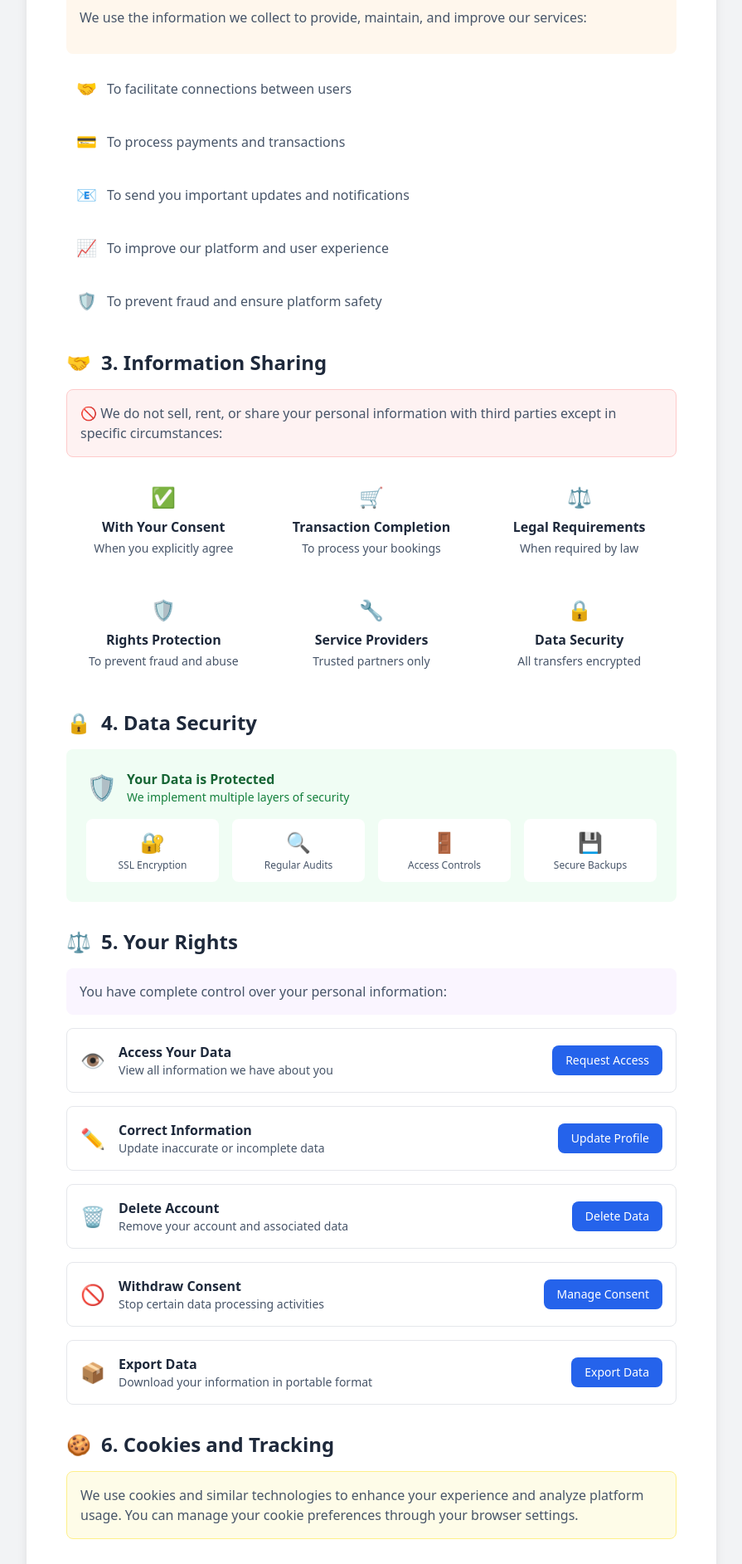
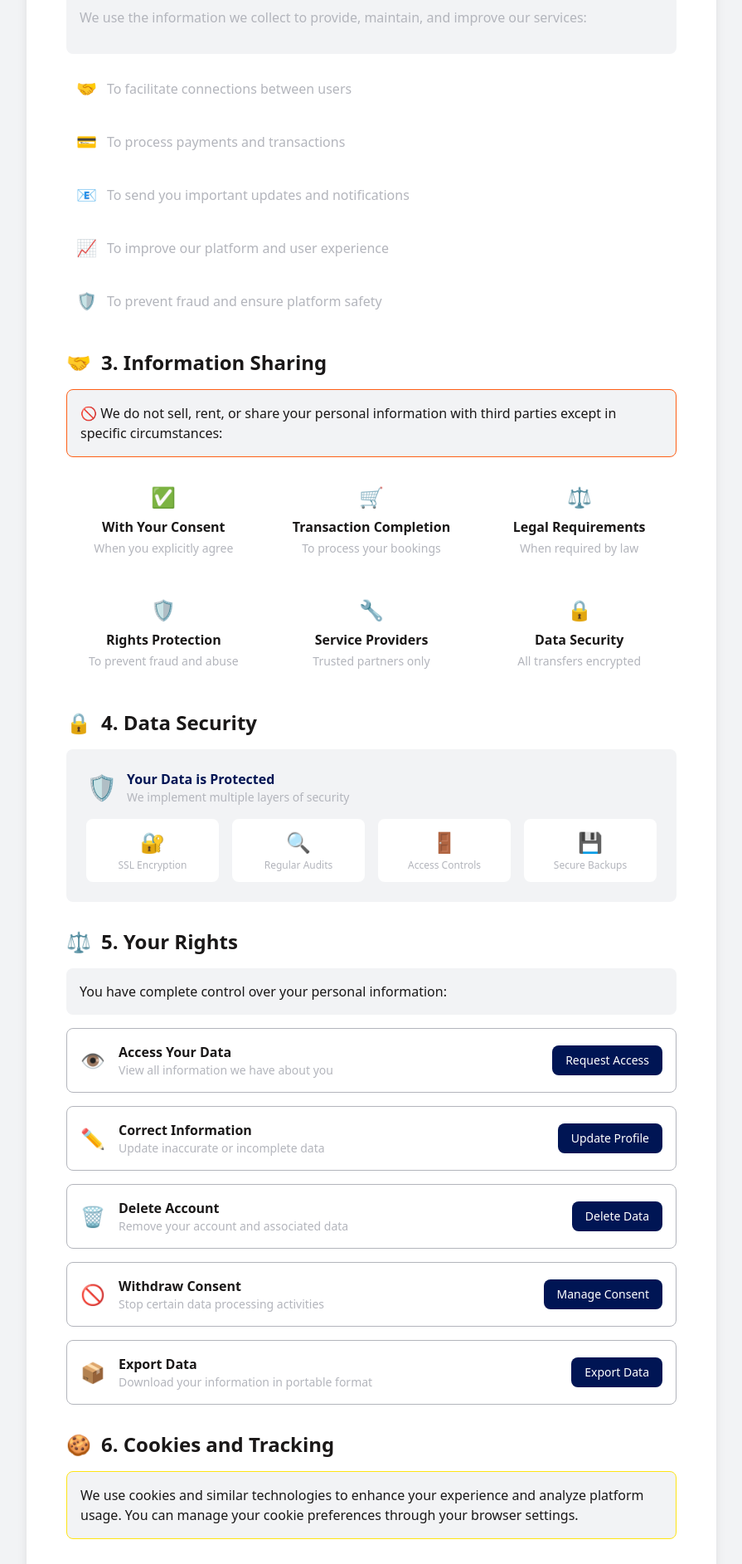
Before and after one commit to SeneshFitzroy/ToolnTask, a Next.js app: page /PrivacyPolicy in a window 1280 px wide. Shown: the part 880-2765 px from the top of the page at 83% size, without its empty margins (192-1087 px from the left). Built offline with nearby package versions, Linux system fonts and the light colour scheme.

Commit message:
feat: Enhanced pages/TermsAndConditions.tsx, pages/PrivacyPolicy.tsx,  - Detailed changes: diff --git a/pages/PrivacyPolicy.tsx b/pages/Priva... at 01:58 PM +0530, July 03, 2025

```diff
--- a/pages/PrivacyPolicy.tsx
+++ b/pages/PrivacyPolicy.tsx
@@ -161,10 +161,10 @@ export default function PrivacyPolicy() {
             <section id="how-we-use" className="mb-8 scroll-mt-20">
               <div className="flex items-center gap-3 mb-4">
                 <span className="text-2xl">🔄</span>
-                <h2 className="text-2xl font-bold text-slate-800 dark:text-white">2. How We Use Your Information</h2>
+                <h2 className="text-2xl font-bold" style={{ color: '#1A1818' }}>2. How We Use Your Information</h2>
               </div>
-              <div className="bg-orange-50 dark:bg-orange-900/20 rounded-lg p-4 mb-4">
-                <p className="text-slate-600 dark:text-gray-300 mb-4">
+              <div className="rounded-lg p-4 mb-4" style={{ backgroundColor: '#F2F3F5' }}>
+                <p className="mb-4" style={{ color: '#B3B5BC' }}>
                   We use the information we collect to provide, maintain, and improve our services:
                 </p>
               </div>
@@ -176,9 +176,9 @@ export default function PrivacyPolicy() {
                   { icon: '📈', text: 'To improve our platform and user experience' },
                   { icon: '🛡️', text: 'To prevent fraud and ensure platform safety' }
                 ].map((item, index) => (
-                  <div key={index} className="flex items-center gap-3 p-3 bg-white dark:bg-gray-700 rounded-lg hover:shadow-md transition-shadow">
+                  <div key={index} className="flex items-center gap-3 p-3 rounded-lg hover:shadow-md transition-shadow" style={{ backgroundColor: '#FFFFFF' }}>
                     <span className="text-xl">{item.icon}</span>
-                    <span className="text-slate-600 dark:text-gray-300">{item.text}</span>
+                    <span style={{ color: '#B3B5BC' }}>{item.text}</span>
                   </div>
                 ))}
               </div>
@@ -187,10 +187,10 @@ export default function PrivacyPolicy() {
             <section id="information-sharing" className="mb-8 scroll-mt-20">
               <div className="flex items-center gap-3 mb-4">
                 <span className="text-2xl">🤝</span>
-                <h2 className="text-2xl font-bold text-slate-800 dark:text-white">3. Information Sharing</h2>
+                <h2 className="text-2xl font-bold" style={{ color: '#1A1818' }}>3. Information Sharing</h2>
               </div>
-              <div className="bg-red-50 dark:bg-red-900/20 rounded-lg p-4 mb-4 border border-red-200 dark:border-red-800">
-                <p className="text-slate-600 dark:text-gray-300 font-medium">
+              <div className="rounded-lg p-4 mb-4 border border-opacity-30" style={{ backgroundColor: '#F2F3F5', borderColor: '#FE5F16' }}>
+                <p className="font-medium" style={{ color: '#1A1818' }}>
                   🚫 We do not sell, rent, or share your personal information with third parties except in specific circumstances:
                 </p>
               </div>
@@ -203,10 +203,10 @@ export default function PrivacyPolicy() {
                   { icon: '🔧', title: 'Service Providers', desc: 'Trusted partners only' },
                   { icon: '🔒', title: 'Data Security', desc: 'All transfers encrypted' }
                 ].map((item, index) => (
-                  <div key={index} className="bg-white dark:bg-gray-700 rounded-lg p-4 text-center hover:shadow-lg transition-shadow cursor-pointer">
+                  <div key={index} className="rounded-lg p-4 text-center hover:shadow-lg transition-shadow cursor-pointer" style={{ backgroundColor: '#FFFFFF' }}>
                     <div className="text-2xl mb-2">{item.icon}</div>
-                    <h4 className="font-semibold text-slate-800 dark:text-white mb-1">{item.title}</h4>
-                    <p className="text-sm text-slate-600 dark:text-gray-300">{item.desc}</p>
+                    <h4 className="font-semibold mb-1" style={{ color: '#1A1818' }}>{item.title}</h4>
+                    <p className="text-sm" style={{ color: '#B3B5BC' }}>{item.desc}</p>
                   </div>
                 ))}
               </div>
@@ -215,14 +215,14 @@ export default function PrivacyPolicy() {
             <section id="data-security" className="mb-8 scroll-mt-20">
               <div className="flex items-center gap-3 mb-4">
                 <span className="text-2xl">🔒</span>
-                <h2 className="text-2xl font-bold text-slate-800 dark:text-white">4. Data Security</h2>
+                <h2 className="text-2xl font-bold" style={{ color: '#1A1818' }}>4. Data Security</h2>
               </div>
-              <div className="bg-green-50 dark:bg-green-900/20 rounded-lg p-6 mb-6">
+              <div className="rounded-lg p-6 mb-6" style={{ backgroundColor: '#F2F3F5' }}>
                 <div className="flex items-center gap-3 mb-4">
                   <span className="text-3xl">🛡️</span>
                   <div>
-                    <h3 className="font-bold text-green-800 dark:text-green-300">Your Data is Protected</h3>
-                    <p className="text-green-700 dark:text-green-400 text-sm">We implement multiple layers of security</p>
+                    <h3 className="font-bold" style={{ color: '#001554' }}>Your Data is Protected</h3>
+                    <p className="text-sm" style={{ color: '#B3B5BC' }}>We implement multiple layers of security</p>
                   </div>
                 </div>
                 <div className="grid grid-cols-2 md:grid-cols-4 gap-4">
@@ -232,9 +232,9 @@ export default function PrivacyPolicy() {
                     { icon: '🚪', label: 'Access Controls' },
                     { icon: '💾', label: 'Secure Backups' }
                   ].map((item, index) => (
-                    <div key={index} className="text-center p-3 bg-white dark:bg-gray-700 rounded-lg">
+                    <div key={index} className="text-center p-3 rounded-lg" style={{ backgroundColor: '#FFFFFF' }}>
                       <div className="text-2xl mb-1">{item.icon}</div>
-                      <div className="text-xs text-slate-600 dark:text-gray-300">{item.label}</div>
+                      <div className="text-xs" style={{ color: '#B3B5BC' }}>{item.label}</div>
                     </div>
                   ))}
                 </div>
@@ -244,10 +244,10 @@ export default function PrivacyPolicy() {
             <section id="your-rights" className="mb-8 scroll-mt-20">
               <div className="flex items-center gap-3 mb-4">
                 <span className="text-2xl">⚖️</span>
-                <h2 className="text-2xl font-bold text-slate-800 dark:text-white">5. Your Rights</h2>
+                <h2 className="text-2xl font-bold" style={{ color: '#1A1818' }}>5. Your Rights</h2>
               </div>
-              <div className="bg-purple-50 dark:bg-purple-900/20 rounded-lg p-4 mb-4">
-                <p className="text-slate-600 dark:text-gray-300 font-medium">
+              <div className="rounded-lg p-4 mb-4" style={{ backgroundColor: '#F2F3F5' }}>
+                <p className="font-medium" style={{ color: '#1A1818' }}>
                   You have complete control over your personal information:
                 </p>
               </div>
@@ -259,15 +259,20 @@ export default function PrivacyPolicy() {
                   { icon: '🚫', title: 'Withdraw Consent', desc: 'Stop certain data processing activities', action: 'Manage Consent' },
                   { icon: '📦', title: 'Export Data', desc: 'Download your information in portable format', action: 'Export Data' }
                 ].map((right, index) => (
-                  <div key={index} className="flex items-center justify-between p-4 bg-white dark:bg-gray-700 rounded-lg border border-gray-200 dark:border-gray-600 hover:shadow-md transition-shadow">
+                  <div key={index} className="flex items-center justify-between p-4 rounded-lg border border-opacity-20 hover:shadow-md transition-shadow" style={{ backgroundColor: '#FFFFFF', borderColor: '#B3B5BC' }}>
                     <div className="flex items-center gap-4">
                       <span className="text-2xl">{right.icon}</span>
                       <div>
-                        <h4 className="font-semibold text-slate-800 dark:text-white">{right.title}</h4>
-                        <p className="text-sm text-slate-600 dark:text-gray-300">{right.desc}</p>
+                        <h4 className="font-semibold" style={{ color: '#1A1818' }}>{right.title}</h4>
+                        <p className="text-sm" style={{ color: '#B3B5BC' }}>{right.desc}</p>
                       </div>
                     </div>
-                    <button className="bg-blue-600 hover:bg-blue-700 text-white px-4 py-2 rounded-lg text-sm font-medium transition-colors">
+                    <button
+                      className="text-white px-4 py-2 rounded-lg text-sm font-medium transition-colors border-0"
+                      style={{ backgroundColor: '#001554' }}
+                      onMouseEnter={(e) => e.currentTarget.style.backgroundColor = '#011659'}
+                      onMouseLeave={(e) => e.currentTarget.style.backgroundColor = '#001554'}
+                    >
                       {right.action}
                     </button>
                   </div>
@@ -278,17 +283,22 @@ export default function PrivacyPolicy() {
             <section id="cookies-tracking" className="mb-8 scroll-mt-20">
               <div className="flex items-center gap-3 mb-4">
                 <span className="text-2xl">🍪</span>
-                <h2 className="text-2xl font-bold text-slate-800 dark:text-white">6. Cookies and Tracking</h2>
+                <h2 className="text-2xl font-bold" style={{ color: '#1A1818' }}>6. Cookies and Tracking</h2>
               </div>
-              <div className="bg-yellow-50 dark:bg-yellow-900/20 rounded-lg p-4 mb-4 border border-yellow-200 dark:border-yellow-800">
-                <p className="text-slate-600 dark:text-gray-300">
+              <div className="rounded-lg p-4 mb-4 border border-opacity-30" style={{ backgroundColor: '#F2F3F5', borderColor: '#FFE514' }}>
+                <p style={{ color: '#1A1818' }}>
                   We use cookies and similar technologies to enhance your experience and analyze platform usage. You can manage your cookie preferences through your browser settings.
                 </p>
               </div>
-              <div className="bg-white dark:bg-gray-700 rounded-lg p-4">
+              <div className="rounded-lg p-4" style={{ backgroundColor: '#FFFFFF' }}>
                 <div className="flex items-center justify-between mb-4">
-                  <h4 className="font-semibold text-slate-800 dark:text-white">Cookie Preferences</h4>
-                  <button className="bg-orange-600 hover:bg-orange-700 text-white px-4 py-2 rounded-lg text-sm font-medium transition-colors">
+                  <h4 className="font-semibold" style={{ color: '#1A1818' }}>Cookie Preferences</h4>
+                  <button
+                    className="text-white px-4 py-2 rounded-lg text-sm font-medium transition-colors border-0"
+                    style={{ backgroundColor: '#FE5F16' }}
+                    onMouseEnter={(e) => e.currentTarget.style.backgroundColor = '#FF5D13'}
+                    onMouseLeave={(e) => e.currentTarget.style.backgroundColor = '#FE5F16'}
+                  >
                     Manage Cookies
                   </button>
                 </div>
@@ -298,18 +308,20 @@ export default function PrivacyPolicy() {
                     { type: 'Analytics', status: 'Optional', desc: 'Help us improve the platform' },
                     { type: 'Marketing', status: 'Optional', desc: 'Personalized advertisements' }
                   ].map((cookie, index) => (
-                    <div key={index} className="border border-gray-200 dark:border-gray-600 rounded-lg p-3">
+                    <div key={index} className="border border-opacity-20 rounded-lg p-3" style={{ borderColor: '#B3B5BC' }}>
                       <div className="flex items-center justify-between mb-2">
-                        <span className="font-medium text-slate-800 dark:text-white">{cookie.type}</span>
-                        <span className={`text-xs px-2 py-1 rounded-full ${
-                          cookie.status === 'Always On'
-                            ? 'bg-green-100 text-green-800 dark:bg-green-900/30 dark:text-green-300'
-                            : 'bg-blue-100 text-blue-800 dark:bg-blue-900/30 dark:text-blue-300'
-                        }`}>
+                        <span className="font-medium" style={{ color: '#1A1818' }}>{cookie.type}</span>
+                        <span
+                          className={`text-xs px-2 py-1 rounded-full`}
+                          style={{
+                            backgroundColor: cookie.status === 'Always On' ? '#FFE514' : '#F2F3F5',
+                            color: '#1A1818'
+                          }}
+                        >
                           {cookie.status}
                         </span>
                       </div>
-                      <p className="text-xs text-slate-600 dark:text-gray-300">{cookie.desc}</p>
+                      <p className="text-xs" style={{ color: '#B3B5BC' }}>{cookie.desc}</p>
                     </div>
                   ))}
                 </div>
@@ -319,20 +331,25 @@ export default function PrivacyPolicy() {
             <section id="policy-updates" className="mb-8 scroll-mt-20">
               <div className="flex items-center gap-3 mb-4">
                 <span className="text-2xl">🔄</span>
-                <h2 className="text-2xl font-bold text-slate-800 dark:text-white">7. Updates to This Policy</h2>
+                <h2 className="text-2xl font-bold" style={{ color: '#1A1818' }}>7. Updates to This Policy</h2>
               </div>
-              <div className="bg-blue-50 dark:bg-blue-900/20 rounded-lg p-4 mb-4">
-                <p className="text-slate-600 dark:text-gray-300 mb-4">
+              <div className="rounded-lg p-4 mb-4" style={{ backgroundColor: '#F2F3F5' }}>
+                <p className="mb-4" style={{ color: '#B3B5BC' }}>
                   We may update this Privacy Policy from time to time. We will notify you of any material changes by posting the new policy on our website and updating the &quot;Last updated&quot; date.
                 </p>
               </div>
-              <div className="bg-white dark:bg-gray-700 rounded-lg p-4 border-l-4 border-blue-500">
+              <div className="rounded-lg p-4 border-l-4" style={{ backgroundColor: '#FFFFFF', borderColor: '#001554' }}>
                 <div className="flex items-center gap-3 mb-2">
                   <span className="text-xl">📧</span>
-                  <span className="font-semibold text-slate-800 dark:text-white">Stay Updated</span>
+                  <span className="font-semibold" style={{ color: '#1A1818' }}>Stay Updated</span>
                 </div>
-                <p className="text-sm text-slate-600 dark:text-gray-300 mb-3">Get notified when we update our privacy policy</p>
-                <button className="bg-blue-600 hover:bg-blue-700 text-white px-4 py-2 rounded-lg text-sm font-medium transition-colors">
+                <p className="text-sm mb-3" style={{ color: '#B3B5BC' }}>Get notified when we update our privacy policy</p>
+                <button
+                  className="text-white px-4 py-2 rounded-lg text-sm font-medium transition-colors border-0"
+                  style={{ backgroundColor: '#001554' }}
+                  onMouseEnter={(e) => e.currentTarget.style.backgroundColor = '#011659'}
+                  onMouseLeave={(e) => e.currentTarget.style.backgroundColor = '#001554'}
+                >
                   Subscribe to Updates
                 </button>
               </div>
@@ -341,33 +358,43 @@ export default function PrivacyPolicy() {
             <section id="contact-us" className="mb-8 scroll-mt-20">
               <div className="flex items-center gap-3 mb-4">
                 <span className="text-2xl">📞</span>
-                <h2 className="text-2xl font-bold text-slate-800 dark:text-white">8. Contact Us</h2>
+                <h2 className="text-2xl font-bold" style={{ color: '#1A1818' }}>8. Contact Us</h2>
               </div>
-              <p className="text-slate-600 dark:text-gray-300 mb-4">
+              <p className="mb-4" style={{ color: '#B3B5BC' }}>
                 If you have any questions about this Privacy Policy or our data practices, please contact us:
               </p>
               <div className="grid grid-cols-1 md:grid-cols-2 gap-4">
-                <div className="bg-gradient-to-br from-blue-50 to-blue-100 dark:from-blue-900/20 dark:to-blue-800/20 rounded-lg p-6">
-                  <h4 className="font-semibold text-slate-800 dark:text-white mb-4 flex items-center gap-2">
+                <div className="rounded-lg p-6" style={{ backgroundColor: '#F2F3F5' }}>
+                  <h4 className="font-semibold mb-4 flex items-center gap-2" style={{ color: '#1A1818' }}>
                     <span>📧</span> Email Support
                   </h4>
-                  <p className="text-slate-600 dark:text-gray-300 mb-3">
+                  <p className="mb-3" style={{ color: '#B3B5BC' }}>
                     <strong>Email:</strong> privacy@toolntask.com<br/>
                     <strong>Response Time:</strong> Within 24 hours
                   </p>
-                  <button className="bg-blue-600 hover:bg-blue-700 text-white px-4 py-2 rounded-lg text-sm font-medium transition-colors">
+                  <button
+                    className="text-white px-4 py-2 rounded-lg text-sm font-medium transition-colors border-0"
+                    style={{ backgroundColor: '#001554' }}
+                    onMouseEnter={(e) => e.currentTarget.style.backgroundColor = '#011659'}
+                    onMouseLeave={(e) => e.currentTarget.style.backgroundColor = '#001554'}
+                  >
                     Send Email
                   </button>
                 </div>
-                <div className="bg-gradient-to-br from-orange-50 to-orange-100 dark:from-orange-900/20 dark:to-orange-800/20 rounded-lg p-6">
-                  <h4 className="font-semibold text-slate-800 dark:text-white mb-4 flex items-center gap-2">
+                <div className="rounded-lg p-6" style={{ backgroundColor: '#F2F3F5' }}>
+                  <h4 className="font-semibold mb-4 flex items-center gap-2" style={{ color: '#1A1818' }}>
                     <span>📍</span> Office Contact
                   </h4>
-                  <p className="text-slate-600 dark:text-gray-300 mb-3">
+                  <p className="mb-3" style={{ color: '#B3B5BC' }}>
                     <strong>Phone:</strong> +94 11 123 4567<br/>
                     <strong>Address:</strong> 123 Main Street, Colombo 01, Sri Lanka
                   </p>
-                  <button className="bg-orange-600 hover:bg-orange-700 text-white px-4 py-2 rounded-lg text-sm font-medium transition-colors">
+                  <button
+                    className="text-white px-4 py-2 rounded-lg text-sm font-medium transition-colors border-0"
+                    style={{ backgroundColor: '#FE5F16' }}
+                    onMouseEnter={(e) => e.currentTarget.style.backgroundColor = '#FF5D13'}
+                    onMouseLeave={(e) => e.currentTarget.style.backgroundColor = '#FE5F16'}
+                  >
                     Get Directions
                   </button>
                 </div>
```
Also changed, not shown: pages/TermsAndConditions.tsx (+6 -1 lines).
